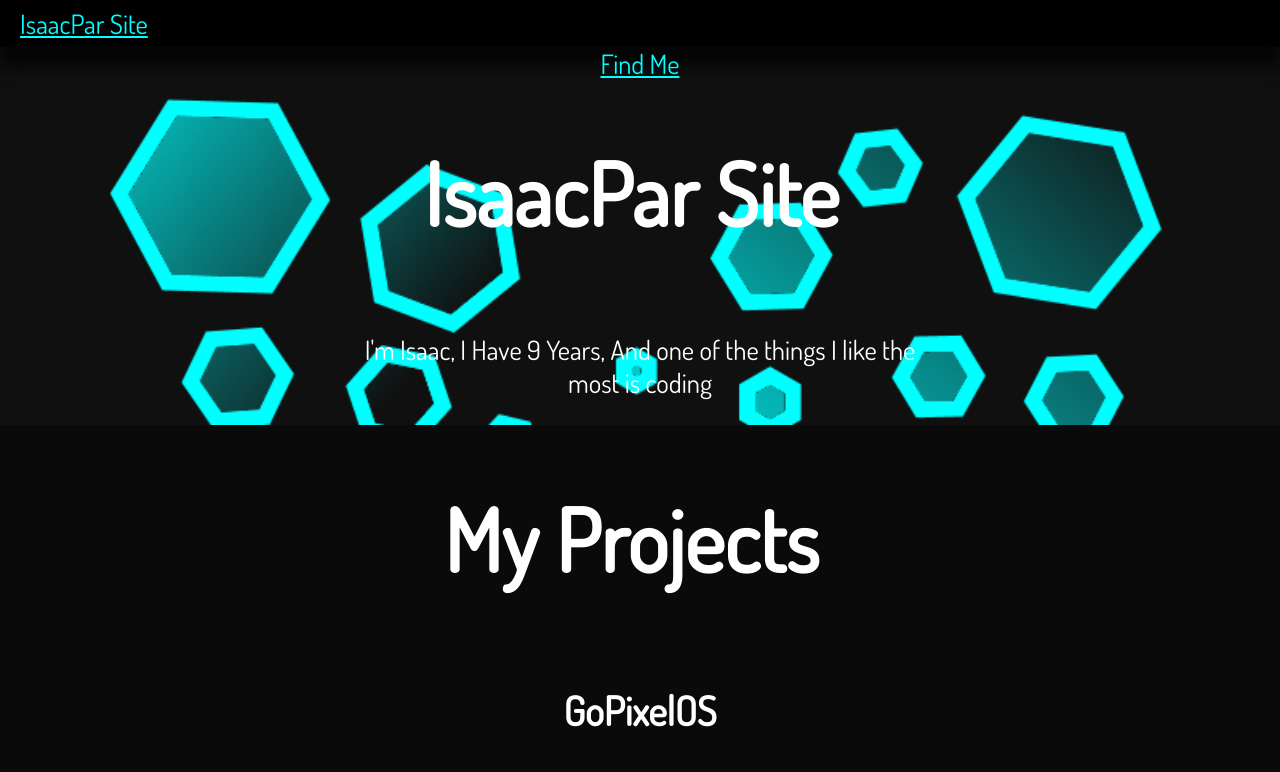
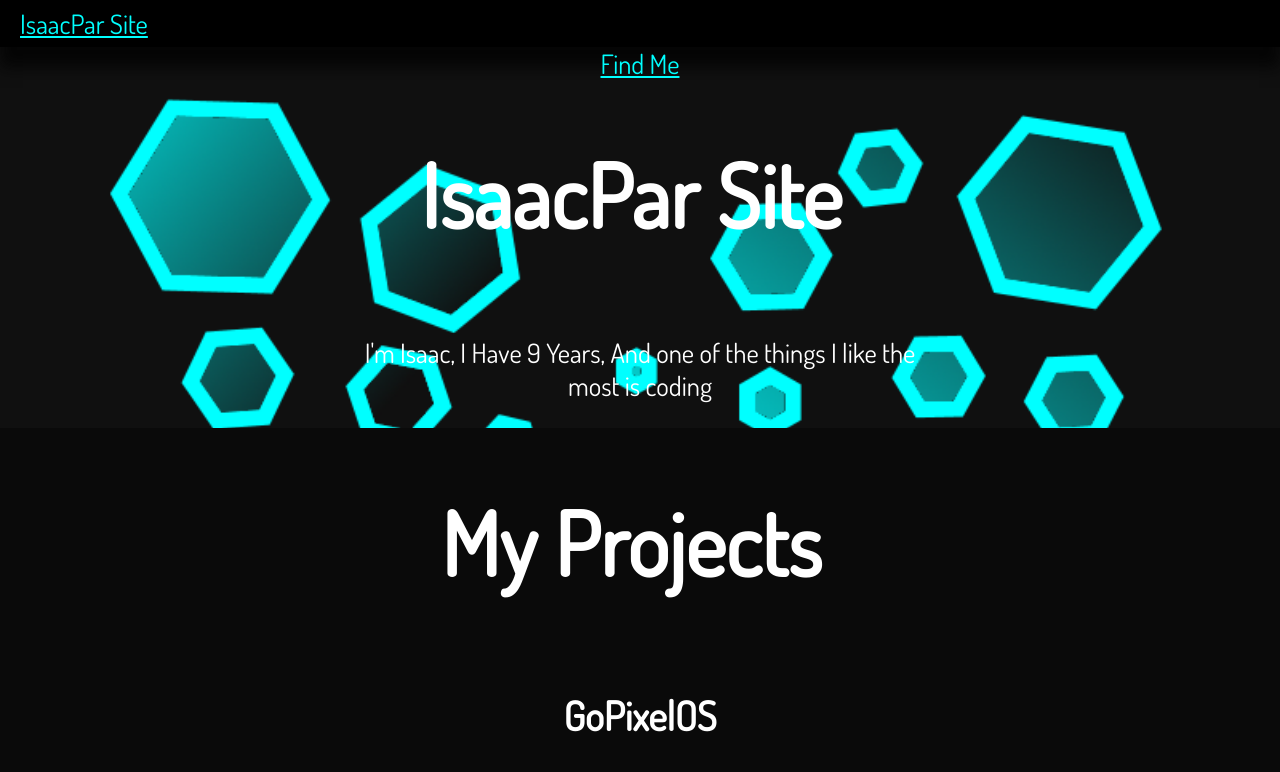
Before and after one commit to IsaacPar/isaacpar.github.io, a website built with Vite: page index.html in a window 1280 px wide. Shown: the top 772 px of the page. Built offline with nearby package versions, Linux system fonts and the light colour scheme.

Commit message:
Good Look!

```diff
--- a/style.css
+++ b/style.css
@@ -14,7 +14,7 @@ h1 {
   font-family: 'Dosis', sans-serif;
   color: white;
   text-align: center;
-  font-size: 65pt;
+  font-size: 66pt;
 }
 h2, h3 {
   text-decoration: none;
```
